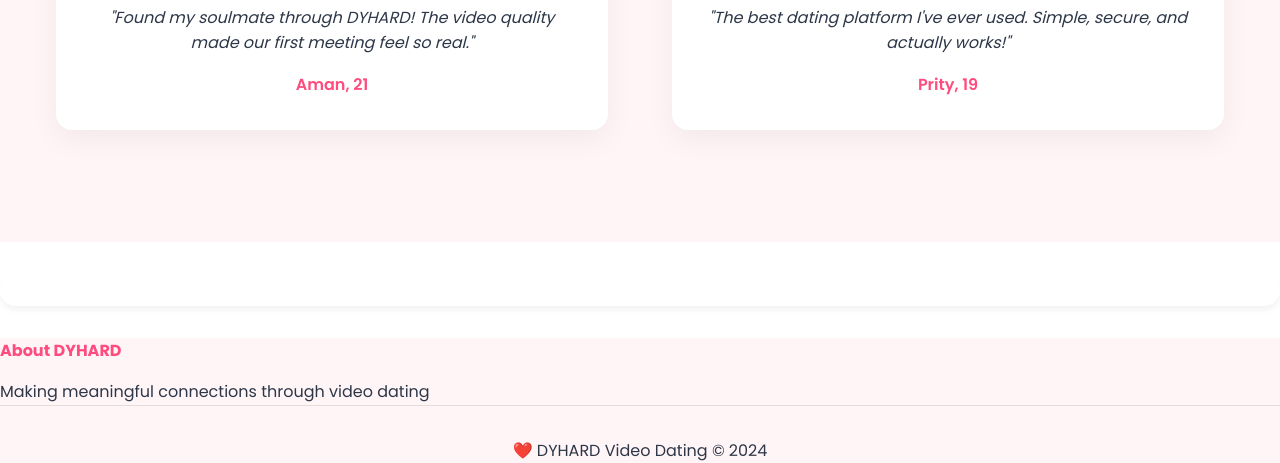
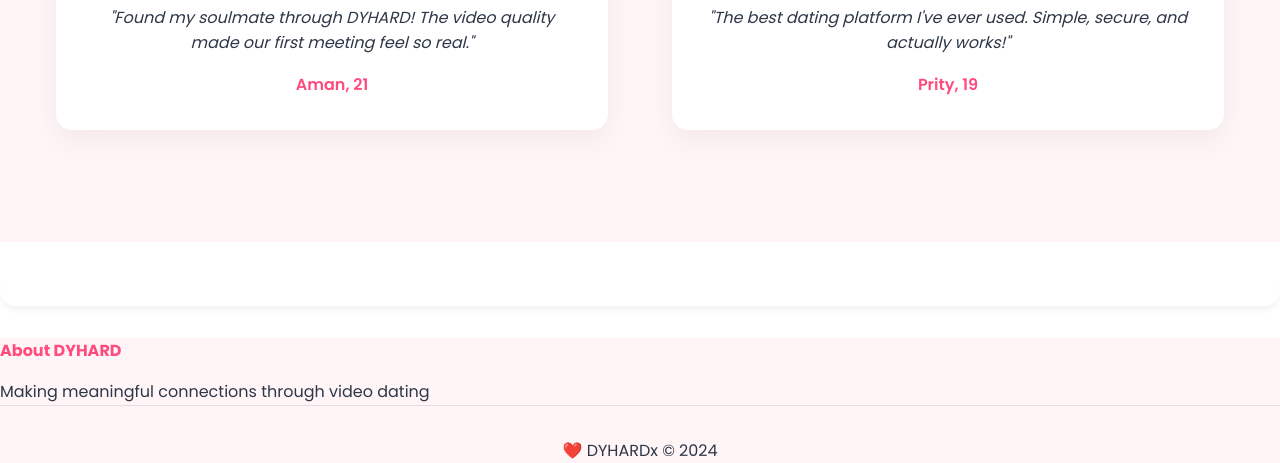
Before and after one commit to DYHARDx/DYHARD--Video-Calls, a plain HTML site: page index.html in a window 1280 px wide. Shown: the part 2315-2778 px from the top of the page. Drawn offline with Linux system fonts and the light colour scheme.

Commit message:
Update index.html

```diff
--- a/index.html
+++ b/index.html
@@ -169,7 +169,7 @@
                 <p>Making meaningful connections through video dating</p>
             </div>
             <div class="footer-bottom">
-                <p>❤️ DYHARD Video Dating © 2024</p>
+                <p>❤️ DYHARDx © 2024</p>
             </div>
         </div>
     </footer>
```
